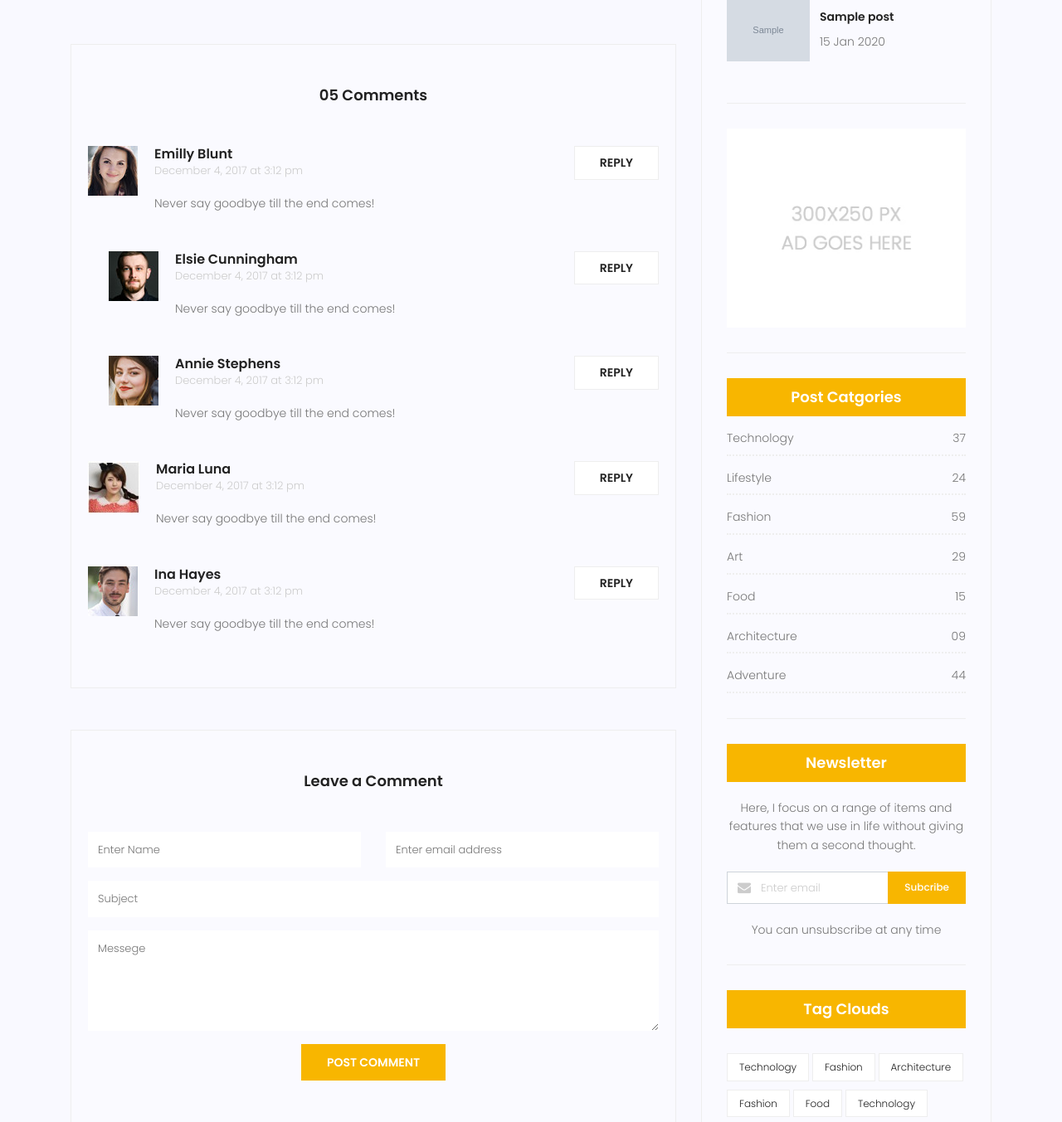
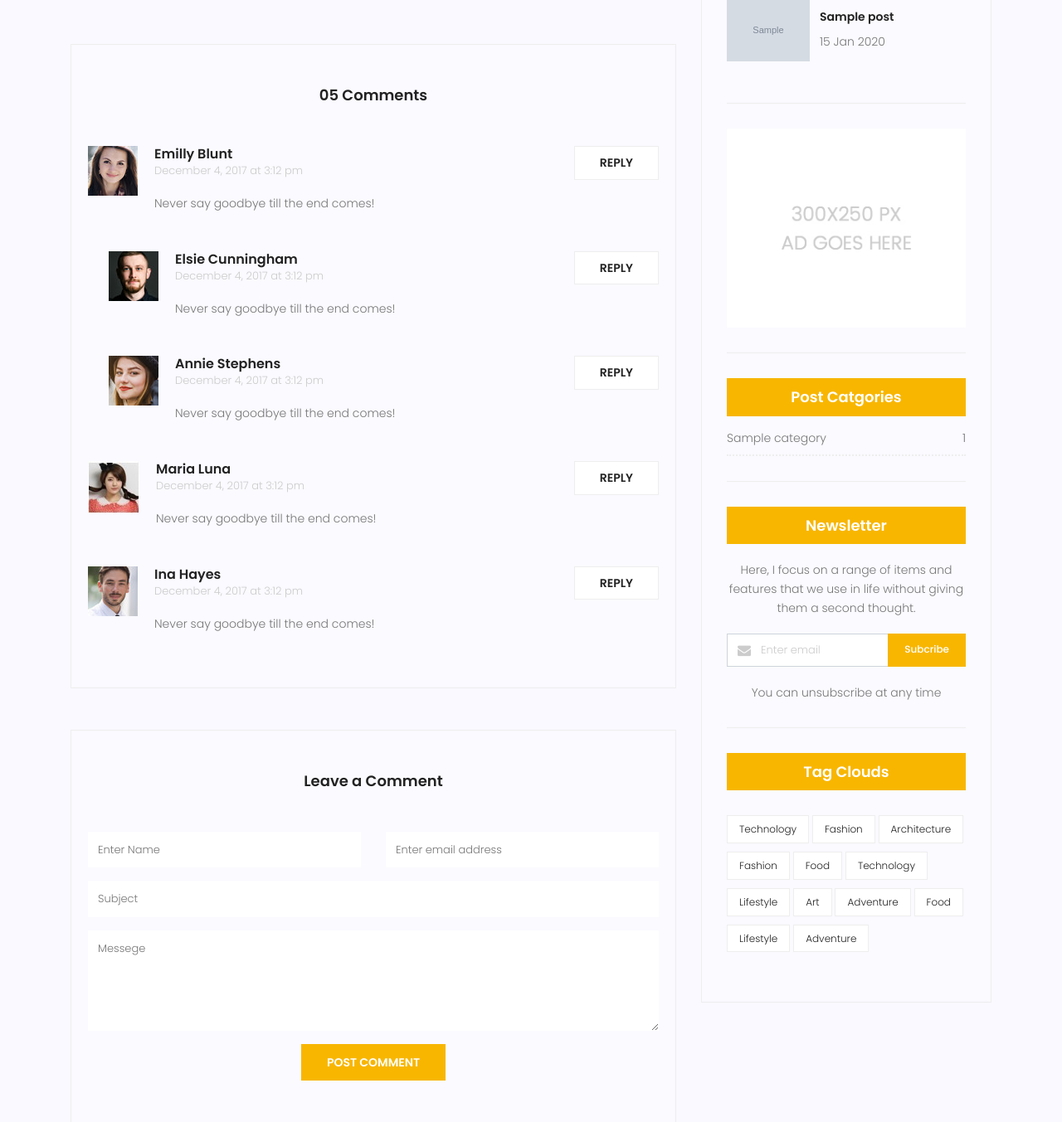
Before and after one commit to Jordano98/my_first_site, a Django app: page /blog/1 in a window 1280 px wide. Shown: the part 1123-2476 px from the top of the page at 83% size. Run offline with Django 3.2, Linux system fonts and the light colour scheme; tables that the repository leaves empty hold one stand-in row (values such as "Sample post"); grey boxes marked "Sample" are stand-in pictures; parts of the project's set-up code (start-up, migrations or seed data) failed here and were passed over; some libraries are stand-ins or nearby versions.

Commit message:
completion of posts categories by inclusion tags

```diff
--- a/blog/templatetags/blog_tags.py
+++ b/blog/templatetags/blog_tags.py
@@ -1,5 +1,5 @@
 from django import template
-from blog.models import Post
+from blog.models import Post,Category
 register= template.Library()
 
 @register.simple_tag(name='totalposts')
@@ -20,3 +20,12 @@ def snippet(value,arg=20):
 def latestposts():
     posts=Post.objects.filter(status=1).order_by('-published_date')[:3]
     return {'posts':posts}
+
+@register.inclusion_tag('blog/blog-post-category.html')
+def postcategories():
+    posts=Post.objects.filter(status=1)
+    categories=Category.objects.all()
+    cat_dict={}
+    for name in categories:
+        cat_dict[name]=posts.filter(category=name).count()
+    return {'categories' : cat_dict}
--- /dev/null
+++ b/templates/blog/blog-post-category.html
@@ -0,0 +1,15 @@
+{% load static %}
+
+<div class="single-sidebar-widget post-category-widget">
+    <h4 class="category-title">Post Catgories</h4>
+    <ul class="cat-list">
+        {% for name,count in categories.items %}
+        <li>
+            <a href="#" class="d-flex justify-content-between">
+                <p>{{name}}</p>
+                <p>{{count}}</p>
+            </a>
+        </li>
+        {% endfor %}
+    </ul>
+</div>
--- a/templates/blog/blog-single.html
+++ b/templates/blog/blog-single.html
@@ -237,53 +237,7 @@
 					{% include 'blog/blog-writer.html' %}
 					{% latestposts %}
 					{% include 'blog/blog-adds.html' %}
-					<div class="single-sidebar-widget post-category-widget">
-						<h4 class="category-title">Post Catgories</h4>
-						<ul class="cat-list">
-							<li>
-								<a href="#" class="d-flex justify-content-between">
-									<p>Technology</p>
-									<p>37</p>
-								</a>
-							</li>
-							<li>
-								<a href="#" class="d-flex justify-content-between">
-									<p>Lifestyle</p>
-									<p>24</p>
-								</a>
-							</li>
-							<li>
-								<a href="#" class="d-flex justify-content-between">
-									<p>Fashion</p>
-									<p>59</p>
-								</a>
-							</li>
-							<li>
-								<a href="#" class="d-flex justify-content-between">
-									<p>Art</p>
-									<p>29</p>
-								</a>
-							</li>
-							<li>
-								<a href="#" class="d-flex justify-content-between">
-									<p>Food</p>
-									<p>15</p>
-								</a>
-							</li>
-							<li>
-								<a href="#" class="d-flex justify-content-between">
-									<p>Architecture</p>
-									<p>09</p>
-								</a>
-							</li>
-							<li>
-								<a href="#" class="d-flex justify-content-between">
-									<p>Adventure</p>
-									<p>44</p>
-								</a>
-							</li>
-						</ul>
-					</div>
+					{% postcategories %}
 					<div class="single-sidebar-widget newsletter-widget">
 						<h4 class="newsletter-title">Newsletter</h4>
 						<p>
```
Also changed, not shown: templates/blog/blog-home.html (+1 -47 lines).
